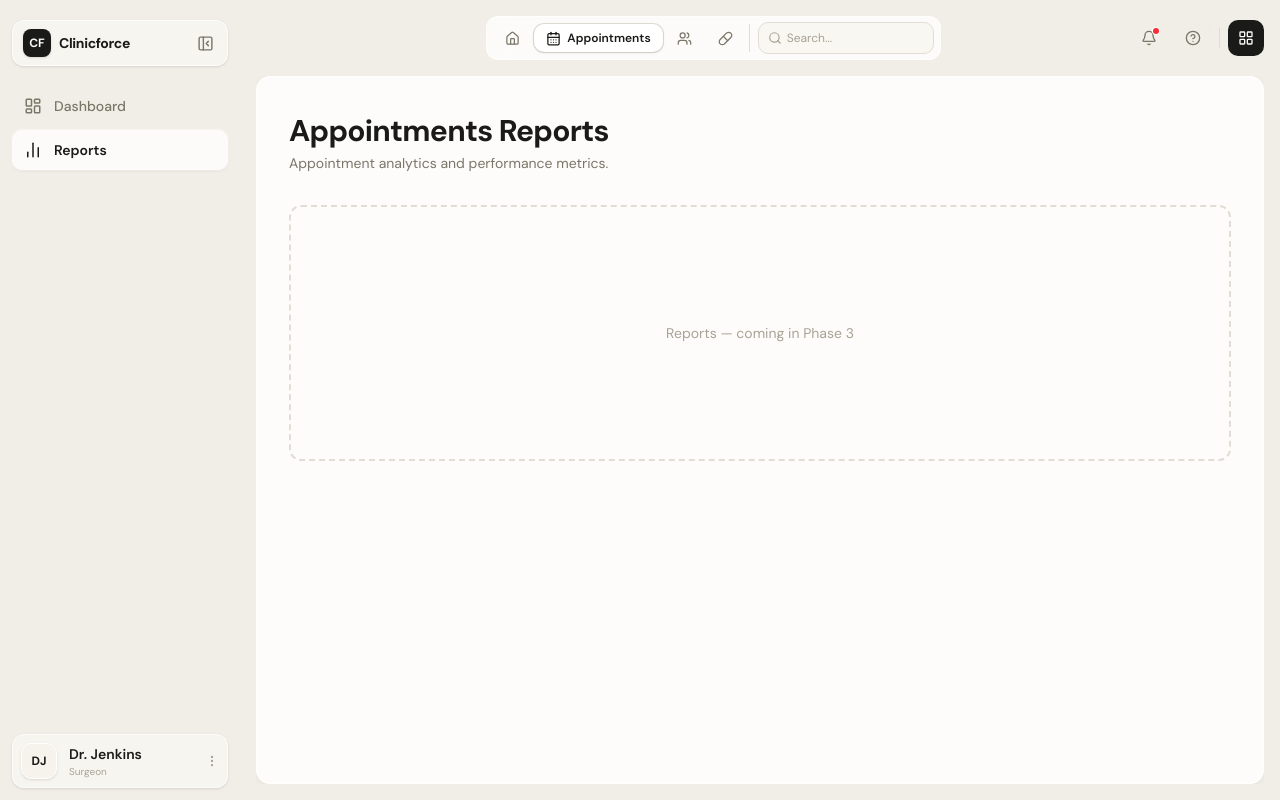
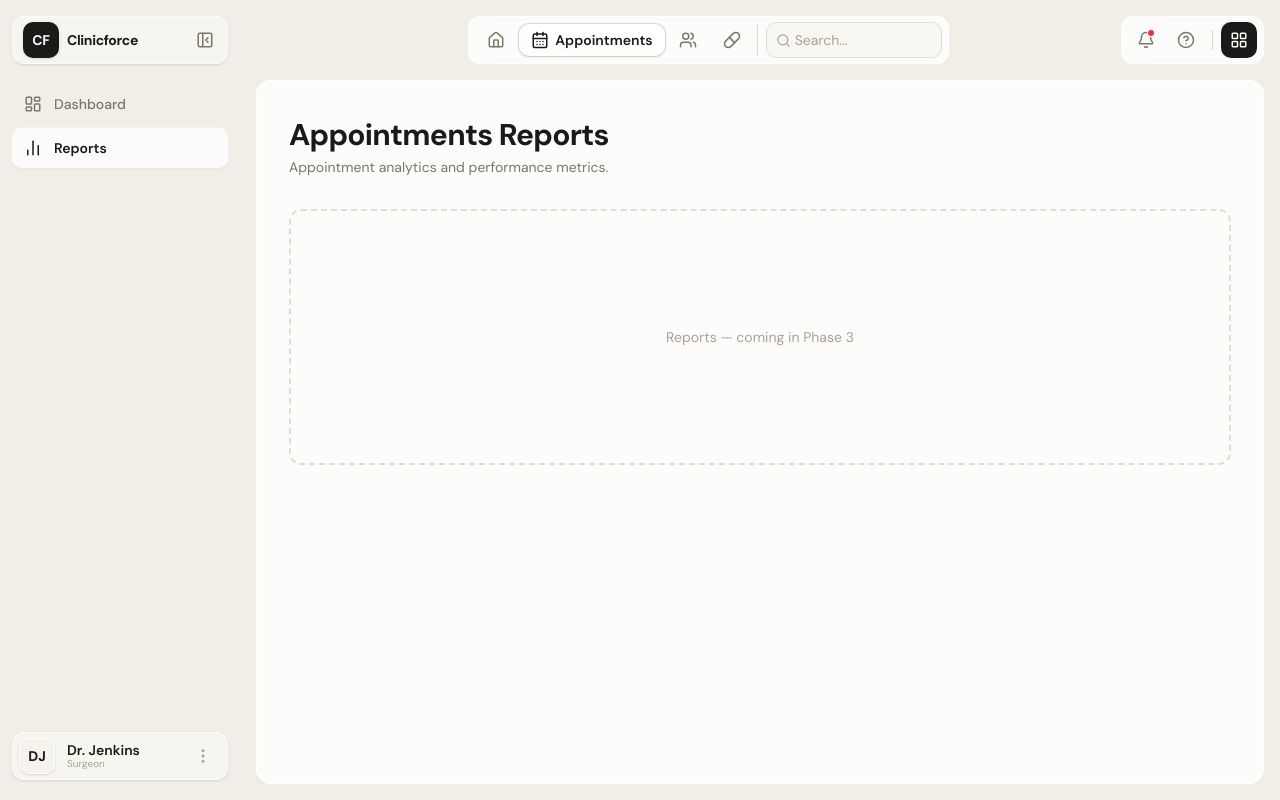
Before and after one commit to AdwaitMahadar/Clinicforce, a Next.js app: page /appointments/reports in a window 1280 px wide. Built offline with nearby package versions, Linux system fonts and the light colour scheme.

Commit message:
Update navs

```diff
--- a/components/layout/SideNav.tsx
+++ b/components/layout/SideNav.tsx
@@ -60,10 +60,10 @@ export function SideNav({ userName = "Dr. Jenkins", userRole = "Surgeon" }: Side
       onMouseLeave={() => setIsHovered(false)}
     >
       {/* ── Logo / Brand row ── */}
-      <div className="pt-5 pb-2 px-3">
+      <div className="pt-4 pb-2 px-3">
         <div
           className={cn(
-            "flex items-center rounded-xl p-1.5 transition-all",
+            "flex items-center rounded-xl p-1 transition-all h-12",
             collapsed ? "justify-center" : "justify-between",
             "bg-white/40 border border-white/60 shadow-sm"
           )}
@@ -71,12 +71,12 @@ export function SideNav({ userName = "Dr. Jenkins", userRole = "Surgeon" }: Side
         >
           {/* ── Expanded: logo + collapse button ── */}
           {!collapsed && (
-            <div className="flex items-center gap-2 pl-1">
+            <div className="flex items-center gap-2 pl-1.5">
               <div
-                className="size-7 rounded-md flex items-center justify-center shadow-sm flex-shrink-0"
+                className="size-9 rounded-lg flex items-center justify-center shadow-sm flex-shrink-0"
                 style={{ background: "var(--color-ink)", color: "var(--color-ink-fg)" }}
               >
-                <span className="text-xs font-bold">CF</span>
+                <span className="text-sm font-bold tracking-tight">CF</span>
               </div>
               <span className="text-sm font-bold tracking-tight text-[var(--color-text-primary)] whitespace-nowrap">
                 Clinicforce
@@ -86,7 +86,7 @@ export function SideNav({ userName = "Dr. Jenkins", userRole = "Surgeon" }: Side
 
           {/* ── Collapsed: logo at rest, expand button on hover ── */}
           {collapsed ? (
-            <div className="relative size-8 flex items-center justify-center">
+            <div className="relative size-9 flex items-center justify-center">
               <AnimatePresence mode="wait">
                 {isHovered ? (
                   <motion.button
@@ -99,7 +99,7 @@ export function SideNav({ userName = "Dr. Jenkins", userRole = "Surgeon" }: Side
                     className="absolute inset-0 rounded-lg flex items-center justify-center text-[var(--color-text-secondary)] hover:text-[var(--color-text-primary)] hover:bg-black/5 transition-colors"
                     title="Expand sidebar"
                   >
-                    <PanelLeftOpen size={17} strokeWidth={2} />
+                    <PanelLeftOpen size={18} strokeWidth={2} />
                   </motion.button>
                 ) : (
                   <motion.div
@@ -108,10 +108,10 @@ export function SideNav({ userName = "Dr. Jenkins", userRole = "Surgeon" }: Side
                     animate={{ opacity: 1, scale: 1 }}
                     exit={{ opacity: 0, scale: 0.7 }}
                     transition={{ duration: 0.15 }}
-                    className="size-7 rounded-md flex items-center justify-center shadow-sm flex-shrink-0"
+                    className="size-9 rounded-lg flex items-center justify-center shadow-sm flex-shrink-0"
                     style={{ background: "var(--color-ink)", color: "var(--color-ink-fg)" }}
                   >
-                    <span className="text-xs font-bold">CF</span>
+                    <span className="text-sm font-bold tracking-tight">CF</span>
                   </motion.div>
                 )}
               </AnimatePresence>
@@ -120,10 +120,10 @@ export function SideNav({ userName = "Dr. Jenkins", userRole = "Surgeon" }: Side
             /* ── Expanded collapse button ── */
             <button
               onClick={() => setCollapsed(true)}
-              className="size-8 rounded-lg flex items-center justify-center text-[var(--color-text-secondary)] hover:text-[var(--color-text-primary)] hover:bg-black/5 transition-colors flex-shrink-0"
+              className="size-9 rounded-lg flex items-center justify-center text-[var(--color-text-secondary)] hover:text-[var(--color-text-primary)] hover:bg-black/5 transition-colors flex-shrink-0"
               title="Collapse sidebar"
             >
-              <PanelLeftClose size={17} strokeWidth={2} />
+              <PanelLeftClose size={18} strokeWidth={2} />
             </button>
           )}
         </div>
@@ -172,10 +172,10 @@ export function SideNav({ userName = "Dr. Jenkins", userRole = "Surgeon" }: Side
       </nav>
 
       {/* ── User profile ── */}
-      <div className="p-3 mt-auto">
+      <div className="p-3 mt-auto mb-2">
         <div
           className={cn(
-            "flex items-center gap-3 px-2 py-2 rounded-xl cursor-pointer transition-colors",
+            "flex items-center gap-2.5 px-1.5 py-1 rounded-xl cursor-pointer transition-colors h-12",
             "bg-white/40 border border-white/60 shadow-sm hover:bg-white/60",
             collapsed && "justify-center"
           )}
@@ -183,7 +183,7 @@ export function SideNav({ userName = "Dr. Jenkins", userRole = "Surgeon" }: Side
         >
           {/* Avatar */}
           <div
-            className="size-9 rounded-lg flex items-center justify-center text-xs font-bold text-[var(--color-text-primary)] flex-shrink-0 border border-white shadow-sm"
+            className="size-9 rounded-lg flex items-center justify-center text-sm font-bold text-[var(--color-text-primary)] flex-shrink-0 border border-white shadow-sm"
             style={{ background: "var(--color-surface-alt)" }}
           >
             {initials}
@@ -191,16 +191,16 @@ export function SideNav({ userName = "Dr. Jenkins", userRole = "Surgeon" }: Side
 
           {!collapsed && (
             <>
-              <div className="overflow-hidden flex-1">
-                <p className="text-sm font-semibold truncate text-[var(--color-text-primary)] max-w-[110px]">
+              <div className="overflow-hidden flex-1 pl-0.5">
+                <p className="text-sm font-semibold truncate text-[var(--color-text-primary)] mb-0.5 leading-none">
                   {userName}
                 </p>
-                <p className="text-[10px] text-[var(--color-text-muted)] truncate">
+                <p className="text-[10px] text-[var(--color-text-muted)] truncate leading-none">
                   {userRole}
                 </p>
               </div>
-              <button className="ml-auto text-[var(--color-text-muted)] hover:text-[var(--color-text-secondary)] flex-shrink-0">
-                <MoreVertical size={14} />
+              <button className="flex items-center justify-center size-8 rounded-md text-[var(--color-text-muted)] hover:text-[var(--color-text-secondary)] hover:bg-black/5 transition-colors flex-shrink-0 mr-0.5">
+                <MoreVertical size={18} strokeWidth={2} />
               </button>
             </>
           )}
--- a/components/layout/TopNav.tsx
+++ b/components/layout/TopNav.tsx
@@ -33,14 +33,13 @@ export function TopNav() {
       {/* ── Centered nav island ── */}
       <header className="flex-1 flex justify-center">
         <div
-          className="flex items-center gap-1 px-1.5 py-1 rounded-xl"
+          className="flex items-center gap-1 px-1.5 py-1 rounded-xl h-12"
           style={{
             background:           "var(--color-glass-fill)",
             backdropFilter:       "blur(12px)",
             WebkitBackdropFilter: "blur(12px)",
             border:               "1px solid var(--color-glass-border)",
             boxShadow:            "var(--shadow-nav)",
-            height:               "44px",
           }}
         >
           {/* Nav links */}
@@ -53,7 +52,7 @@ export function TopNav() {
                   key={href}
                   href={href}
                   className={cn(
-                    "relative flex items-center gap-1.5 px-3 py-1.5 rounded-lg text-xs font-medium transition-colors duration-150",
+                    "relative flex items-center gap-1.5 px-3 py-1.5 rounded-lg text-sm font-medium transition-colors duration-150",
                     isActive
                       ? "text-[var(--color-text-primary)] font-semibold"
                       : "text-[var(--color-text-secondary)] hover:text-[var(--color-text-primary)]"
@@ -78,8 +77,8 @@ export function TopNav() {
                   )}
 
                   {/* Icon — always visible, sits above pill */}
-                  <span className="relative z-10">
-                    <Icon size={15} strokeWidth={2} />
+                  <span className="relative z-10 flex items-center">
+                    <Icon size={18} strokeWidth={2} />
                   </span>
 
                   {/* Label — only rendered when active, animates in */}
@@ -108,53 +107,52 @@ export function TopNav() {
           {/* Search */}
           <div className="relative flex items-center">
             <Search
-              size={14}
+              size={15}
               className="absolute left-2.5 text-[var(--color-text-muted)] pointer-events-none"
             />
             <input
               type="text"
               placeholder="Search..."
-              className="w-44 bg-[var(--color-surface-alt)]/60 border border-[var(--color-border)] rounded-lg py-1 pl-7 pr-3 text-xs text-[var(--color-text-primary)] placeholder:text-[var(--color-text-muted)] focus:outline-none focus:bg-white focus:border-[var(--color-text-muted)] transition-all h-8"
+              className="w-44 bg-[var(--color-surface-alt)]/60 border border-[var(--color-border)] rounded-lg py-1.5 pl-7 pr-3 text-sm text-[var(--color-text-primary)] placeholder:text-[var(--color-text-muted)] focus:outline-none focus:bg-white focus:border-[var(--color-text-muted)] transition-all h-9"
             />
           </div>
         </div>
       </header>
 
       {/* ── Right actions ── */}
-      <div className="flex items-center gap-2 flex-shrink-0">
+      <div
+        className="flex items-center gap-1 px-1.5 py-1 rounded-xl flex-shrink-0 h-12"
+        style={{
+          background:           "var(--color-glass-fill)",
+          backdropFilter:       "blur(12px)",
+          WebkitBackdropFilter: "blur(12px)",
+          border:               "1px solid var(--color-glass-border)",
+          boxShadow:            "var(--shadow-nav)",
+        }}
+      >
         <button
-          className="size-9 rounded-lg flex items-center justify-center text-[var(--color-text-secondary)] hover:text-[var(--color-text-primary)] transition-colors relative"
-          style={{
-            background:     "var(--color-glass-fill-sm)",
-            border:         "1px solid var(--color-glass-border-sm)",
-            backdropFilter: "blur(8px)",
-          }}
+          className="size-9 rounded-lg flex items-center justify-center text-[var(--color-text-secondary)] hover:text-[var(--color-text-primary)] hover:bg-[var(--color-surface-alt)] transition-colors relative"
           title="Notifications"
         >
-          <Bell size={16} strokeWidth={2} />
-          <span className="absolute top-2 right-2 size-1.5 bg-red-500 rounded-full ring-1 ring-white" />
+          <Bell size={18} strokeWidth={2} />
+          <span className="absolute top-2 right-2.5 size-1.5 bg-red-500 rounded-full ring-1 ring-white" />
         </button>
 
         <button
-          className="size-9 rounded-lg flex items-center justify-center text-[var(--color-text-secondary)] hover:text-[var(--color-text-primary)] transition-colors"
-          style={{
-            background:     "var(--color-glass-fill-sm)",
-            border:         "1px solid var(--color-glass-border-sm)",
-            backdropFilter: "blur(8px)",
-          }}
+          className="size-9 rounded-lg flex items-center justify-center text-[var(--color-text-secondary)] hover:text-[var(--color-text-primary)] hover:bg-[var(--color-surface-alt)] transition-colors"
           title="Help"
         >
-          <HelpCircle size={16} strokeWidth={2} />
+          <HelpCircle size={18} strokeWidth={2} />
         </button>
 
-        <div className="h-5 w-px bg-[var(--color-border)]" />
+        <div className="h-5 w-px bg-[var(--color-border)] mx-1" />
 
         <div
-          className="size-9 rounded-lg flex items-center justify-center flex-shrink-0"
+          className="size-9 rounded-lg flex items-center justify-center flex-shrink-0 cursor-pointer hover:opacity-90 transition-opacity"
           style={{ background: "var(--color-ink)", color: "var(--color-ink-fg)" }}
           title="App menu"
         >
-          <LayoutGrid size={16} strokeWidth={2} />
+          <LayoutGrid size={18} strokeWidth={2} />
         </div>
       </div>
     </div>
```
